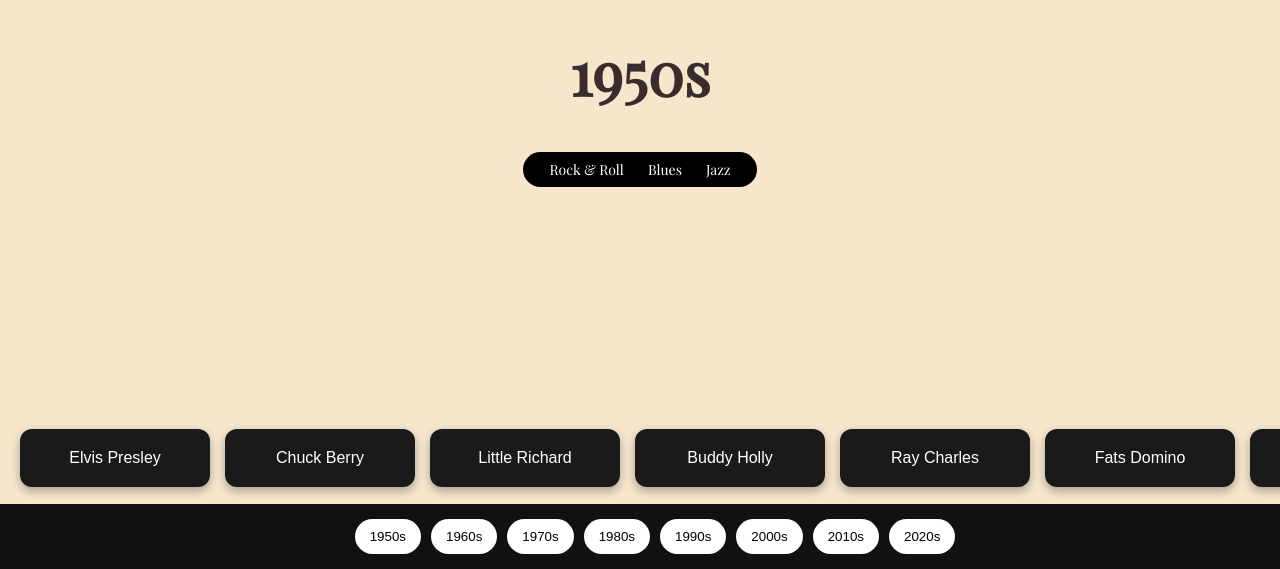
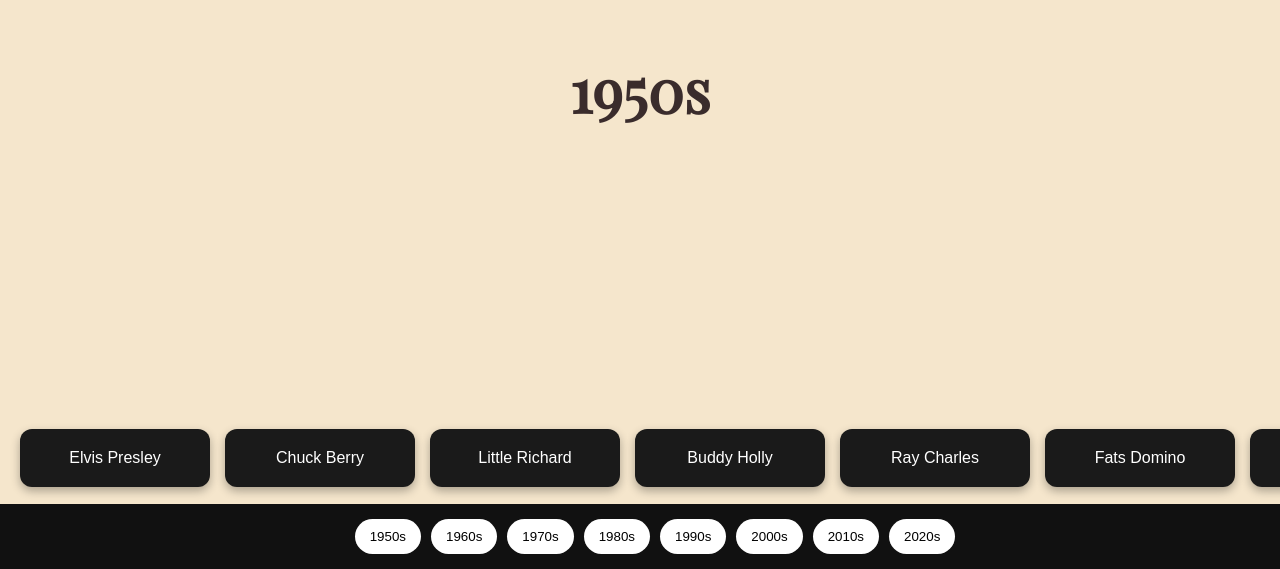
Before and after one commit to anjalirawat8181-spec/music-era-time-machine, a React (Vite) app: page / in a window 1280 px wide. Shown: the part 231-800 px from the top of the page. Built offline with nearby package versions, Linux system fonts and the light colour scheme.

Commit message:
glow effect

```diff
--- a/src/components/EraHero.jsx
+++ b/src/components/EraHero.jsx
@@ -1,7 +1,27 @@
 import { motion } from "framer-motion";
-import GenreTags from "./GenreTags";
 
 function EraHero({ era }) {
+  // 🎨 Dynamic effects
+  let extraStyle = {};
+
+  if (era.id === "1980s") {
+    extraStyle = {
+      textShadow: "0 0 10px #fff, 0 0 20px #ff00ff, 0 0 40px #ff00ff",
+    };
+  }
+
+  if (era.id === "1990s") {
+    extraStyle = {
+      filter: "contrast(120%) brightness(90%)",
+    };
+  }
+
+  if (era.id === "2020s") {
+    extraStyle = {
+      backdropFilter: "blur(10px)",
+    };
+  }
+
   return (
     <motion.div
       key={era.id}
@@ -16,11 +36,11 @@
         alignItems: "center",
         background: "var(--bg-color)",
         color: era.textColor,
-  fontFamily: era.font,   // ✅ THIS LINE IS IMPORTANT
+        fontFamily: era.font,
+        ...extraStyle, // 🔥 apply effect
       }}
     >
       <h1 style={{ fontSize: "60px" }}>{era.name}</h1>
-      <GenreTags genres={era.genres} />
     </motion.div>
   );
 }
```
Lines whose indentation alone changed are shown as unchanged.
